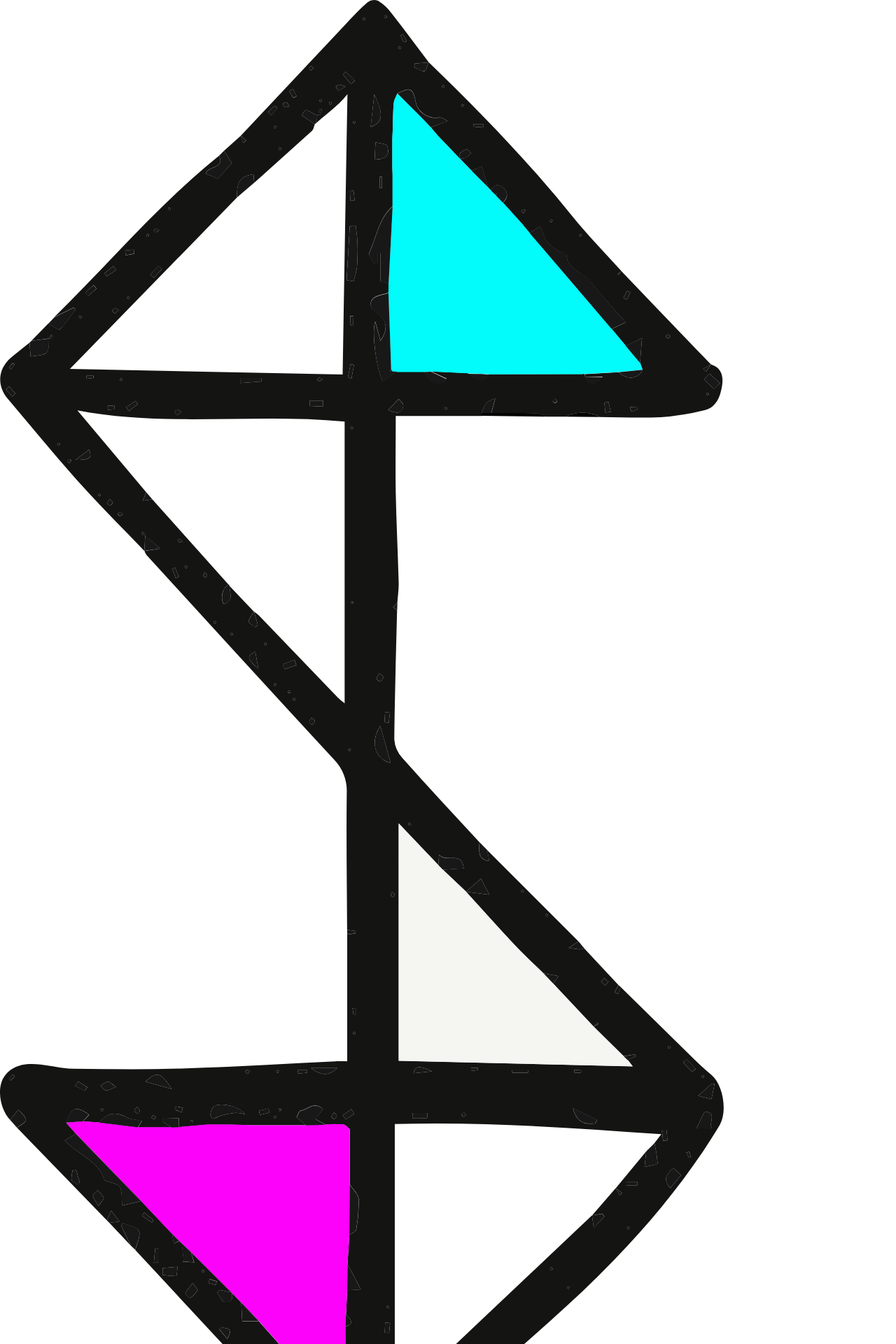
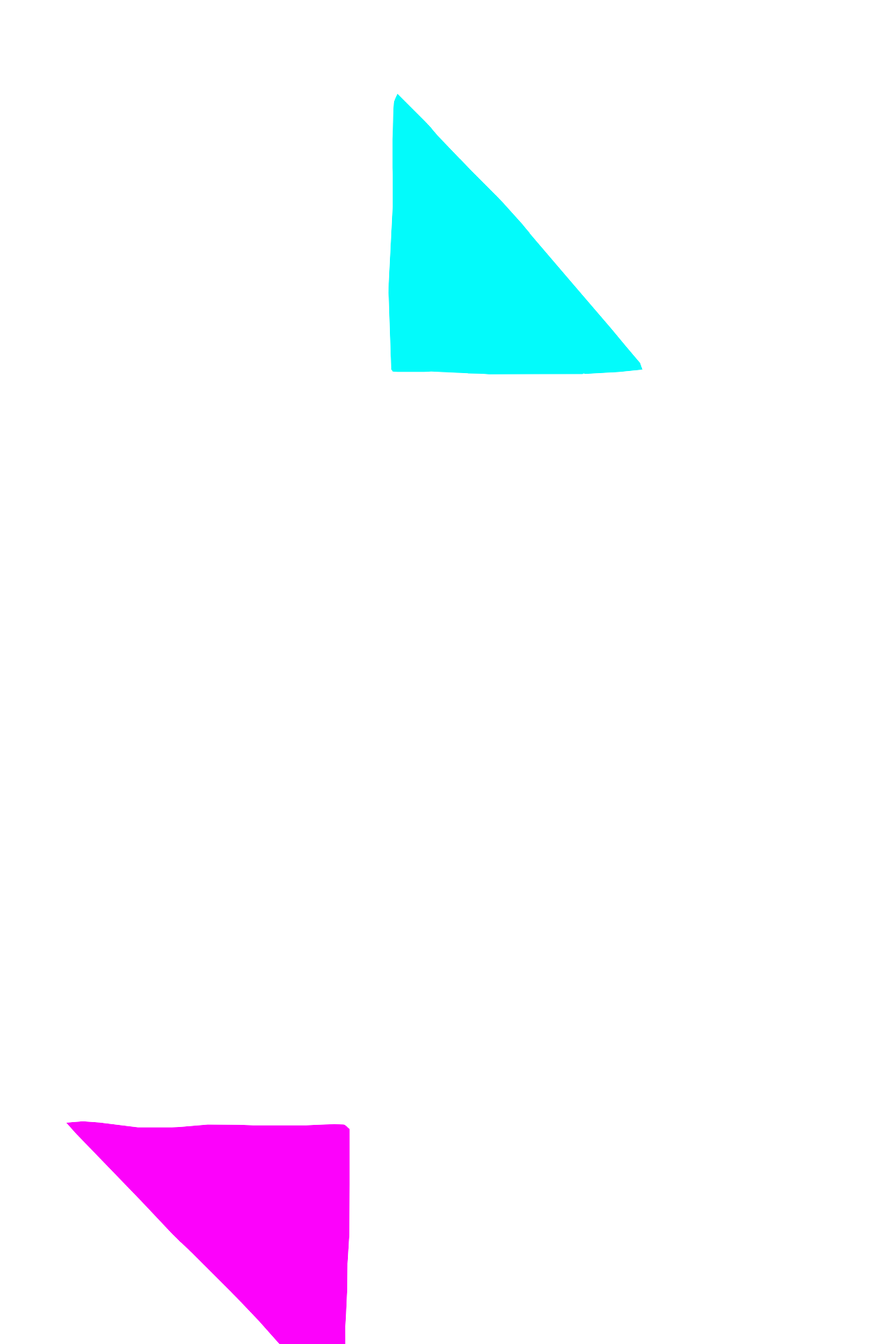
Before and after one commit to kbdonnally/patterns, a Jekyll site: the page built from pages/events.html, in a window 1280 px wide. Shown: the top 1920 px of the page at 70% size. Built offline with Jekyll 4.4.1, drawn with Linux system fonts in a browser that asks for light colours; some web fonts are replaced.

Commit message:
Use white version of logo so is visible on background

```diff
--- a/_includes/navbar.html
+++ b/_includes/navbar.html
@@ -2,7 +2,7 @@
 	<div class="navbar-main-grid">
 
 		<div class="navbar__home-icon">
-			<a href="{{ site.baseurl}}" aria-label="Scholars' Lab home"><img src="{{ '/assets/img/slab-logo-color.svg' | relative_url }}" alt="SLab logo"></a>
+			<a href="{{ site.baseurl}}" aria-label="Scholars' Lab home"><img src="{{ '/assets/img/slab-logo-color-white.svg' | relative_url }}" alt="SLab logo"></a>
 		</div>
 
 		<ul class="navbar__link-list">
```
